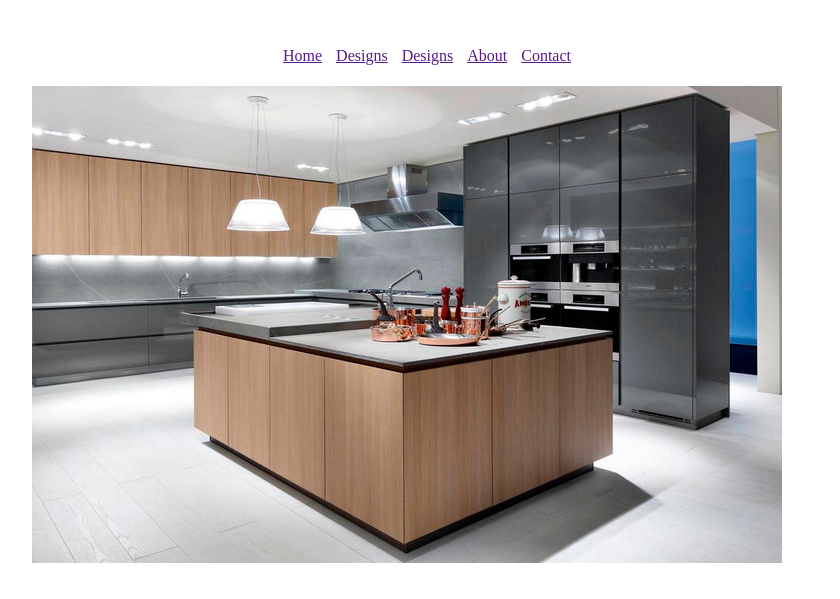
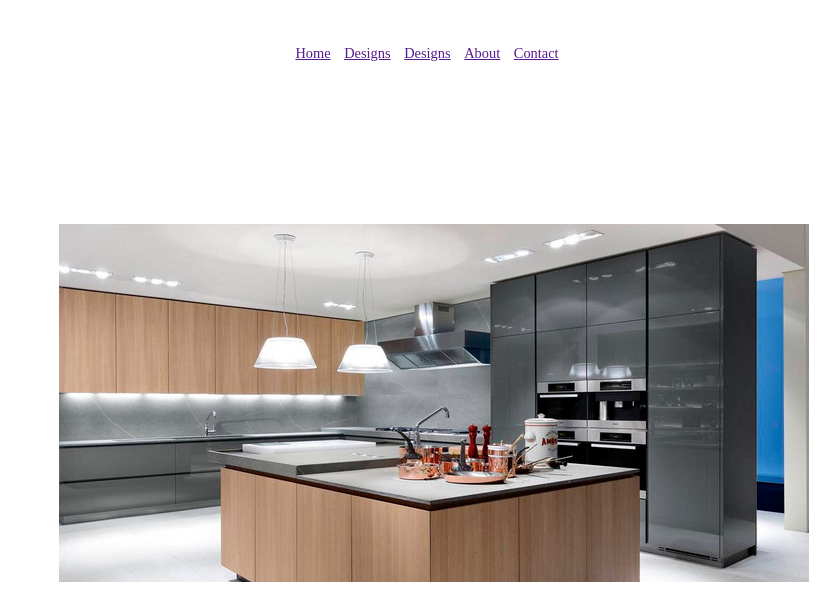
Before and after one commit to LukeWardle/Kitchen-Design-Responsive-Website, a plain HTML site: page index.html in a window 1280 px wide. Shown: the part 173-772 px from the top of the page, without its empty margins (233-1073 px from the left). Drawn offline with Linux system fonts and the light colour scheme.

Commit message:
modified basic styles

```diff
--- a/css/style.css
+++ b/css/style.css
@@ -2,6 +2,10 @@
 
 * {
     text-align: center;
+}
+
+body {
+    font-size: 90%;
 }
 
 #nav, #feature, .article, #footer {
@@ -9,8 +13,20 @@
     padding: 10px 0px 5px 0px;
 }
 
+#feature_banner {
+    background-image:url(/images/Modern_Design_Kitchen.jpg);
+    background-repeat: no-repeat;
+    background-position: 122px 142px;
+    height: 500px;
+    width: 100%;
+}
+
 #feature, .article {
     height: 100px;
+}
+
+ul {
+    text-decoration: none;
 }
 
 li {
--- a/index.html
+++ b/index.html
@@ -24,8 +24,8 @@
             </div>
 
             <!--Home page banner-->
-            <div id="feature_banner" class="grid_12">
-                <img src="images/Modern_Design_Kitchen.jpg" />
+            <div id="feature_banner"  class="grid_12">
+                <p></p>
             </div>
 
             <!--Mission statement section-->
```
